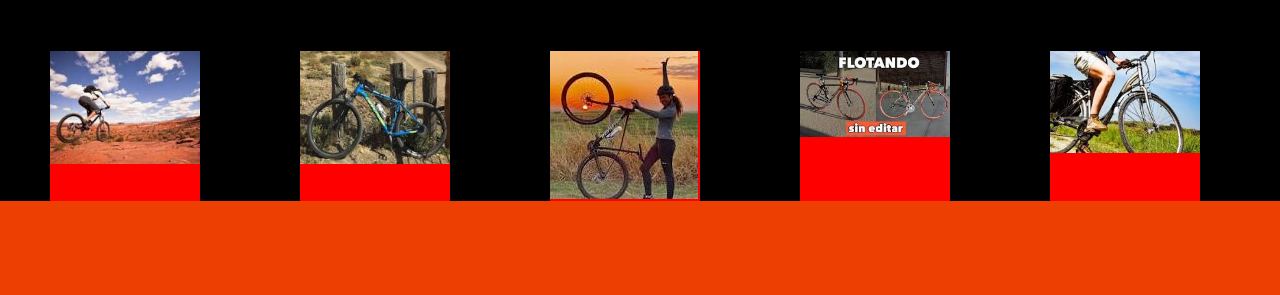
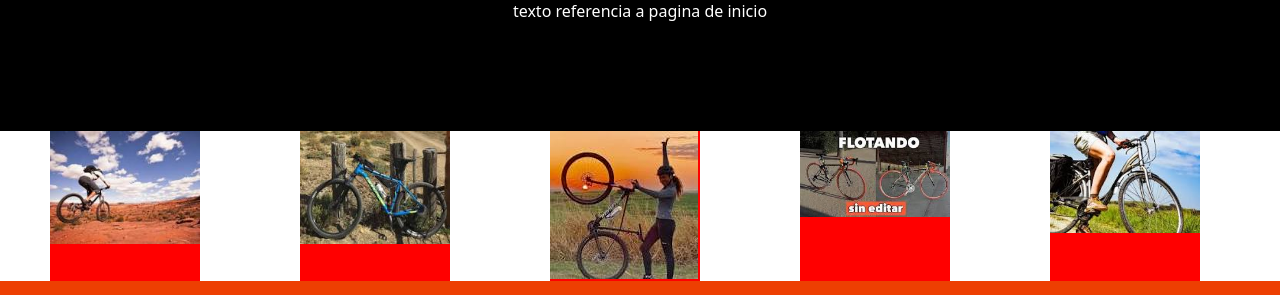
Before and after one commit to MattDevp/extremebike, an Astro site: page / in a window 1280 px wide. Shown: the part 432-727 px from the top of the page. Built offline with nearby package versions, Linux system fonts and the light colour scheme; Astro itself is replaced by a stand-in of ours.

```diff
--- a/src/components/Slider1.astro
+++ b/src/components/Slider1.astro
@@ -2,6 +2,9 @@
 
 ---
 
+<div class="flex justify-center items-center h-20 border-s-cyan-50">
+    <h1>texto referencia a pagina de inicio</h1>
+</div>
 
 <div class="carrusel mt-20">
     <div class="elememto"><img src="uno.jpeg" alt=""></div>
@@ -19,6 +22,9 @@
         display: flex;
         flex-wrap: nowrap;
         overflow: scroll;
+        border-style: solid;
+        border-color: green;
+        background-color: white;
     }
 
     .elememto {
```
